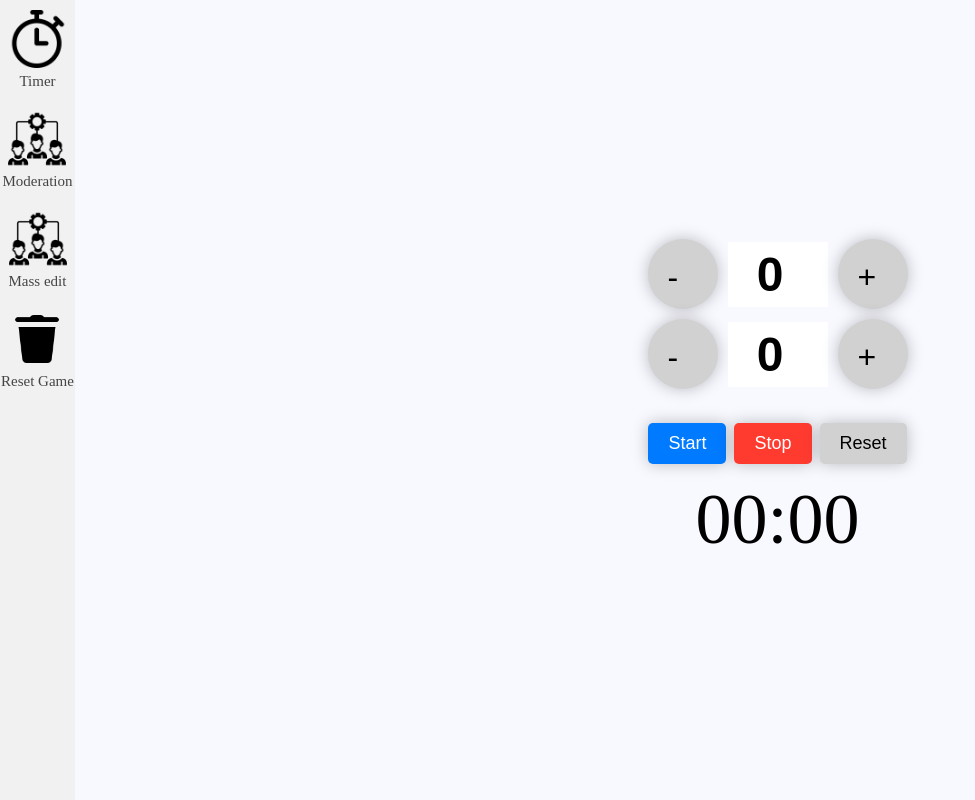
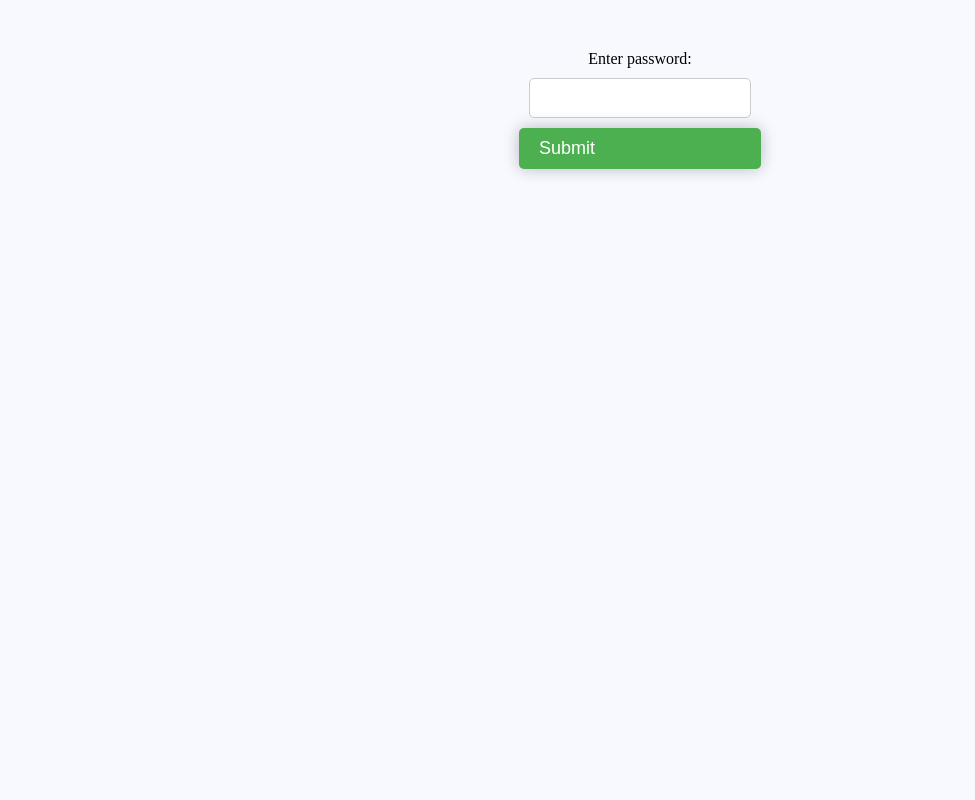
Before and after one commit to filiplindset/DIT568-teaching-megagame, a Vue app: page /host in a window 1280 px wide. Shown: the whole page, without its empty margins (0-975 px from the left). Built offline with nearby package versions, Linux system fonts and the light colour scheme.

Commit message:
Admin-pass implemented

```diff
--- a/src/views/HostView.vue
+++ b/src/views/HostView.vue
@@ -1,21 +1,26 @@
-<script setup lang="ts">
-import HostSidePanel from '../components/HostSidePanel.vue'
-</script>
+<template>
+  <div v-if="showContent">
+    <div class="container">
+      <host-side-panel class="panel" @change-view="updateView"/>
+      <div class="active-component-wrapper">
+        <component :is="activeView" :isAdmin="true" />
+      </div>
+    </div>
+  </div>
+  <div v-else>
+    <div class="password-wrapper">
+      <form class=password-form @submit.prevent="submitPassword">
+        <label for="password">Enter password:</label>
+        <input type="password" id="password" v-model="password">
+        <button type="submit">Submit</button>
+      </form>
+    </div>
 
-<template>
-  <div class="container">
-    <host-side-panel class="panel" @change-view="updateView"/>
-    <div class="active-component-wrapper">
-      <component
-          :is="activeView"
-          :isAdmin="true"
-      />
-    </div>
   </div>
 </template>
 
 <script lang="ts">
-
+import HostSidePanel from '../components/HostSidePanel.vue'
 import Timer from "@/components/Timer.vue";
 import ChooseFactionPage from "@/views/ChooseFactionPage.vue";
 import PlayerView from "@/views/PlayerView.vue";
@@ -26,15 +31,18 @@ const panelWidth = 50;
 
 export default {
   components: {
+    HostSidePanel,
     Timer,
     ChooseFactionPage,
     PlayerView,
     MassEdit,
-    ResetGame
+    ResetGame,
   },
   data() {
     return {
-      activeView: Timer
+      password: '',
+      showContent: false,
+      activeView: Timer,
     }
   },
   methods: {
@@ -57,11 +65,18 @@ export default {
       if (this.activeView === PlayerView) {
         this.isAdmin = true
       }
+    },
+    submitPassword() {
+      if (this.password === 'MHplaySGOD') {
+        this.showContent = true
+      } else {
+        alert('Wrong password, please try again.')
+      }
     }
-  }
-
+  },
 }
 </script>
+
 <style>
 .container {
   display: flex;
@@ -95,8 +110,52 @@ body{
   background-color: ghostwhite;
 }
 
-
 .timer {
   margin-left: 200px; /* Set the left margin to the same width as the side panel */
 }
+
+ .password-wrapper {
+   display: flex;
+   flex-direction: column;
+   align-items: center;
+ }
+
+.password-form {
+  display: flex;
+  flex-direction: column;
+  align-items: center;
+  margin-top: 50px;
+}
+
+input[type="password"] {
+  padding: 10px;
+  font-size: 16px;
+  border: 1px solid #ccc;
+  border-radius: 5px;
+  margin: 10px;
+  width: 200px;
+}
+
+button[type="submit"] {
+  padding: 10px 20px;
+  background-color: #4CAF50;
+  color: white;
+  border: none;
+  border-radius: 5px;
+  cursor: pointer;
+}
+
+button[type="submit"]:hover {
+  background-color: #3e8e41;
+}
+
+.error {
+  color: red;
+  margin-top: 10px;
+}
+
+.content {
+  margin-top: 50px;
+  display: none;
+}
 </style>
```
